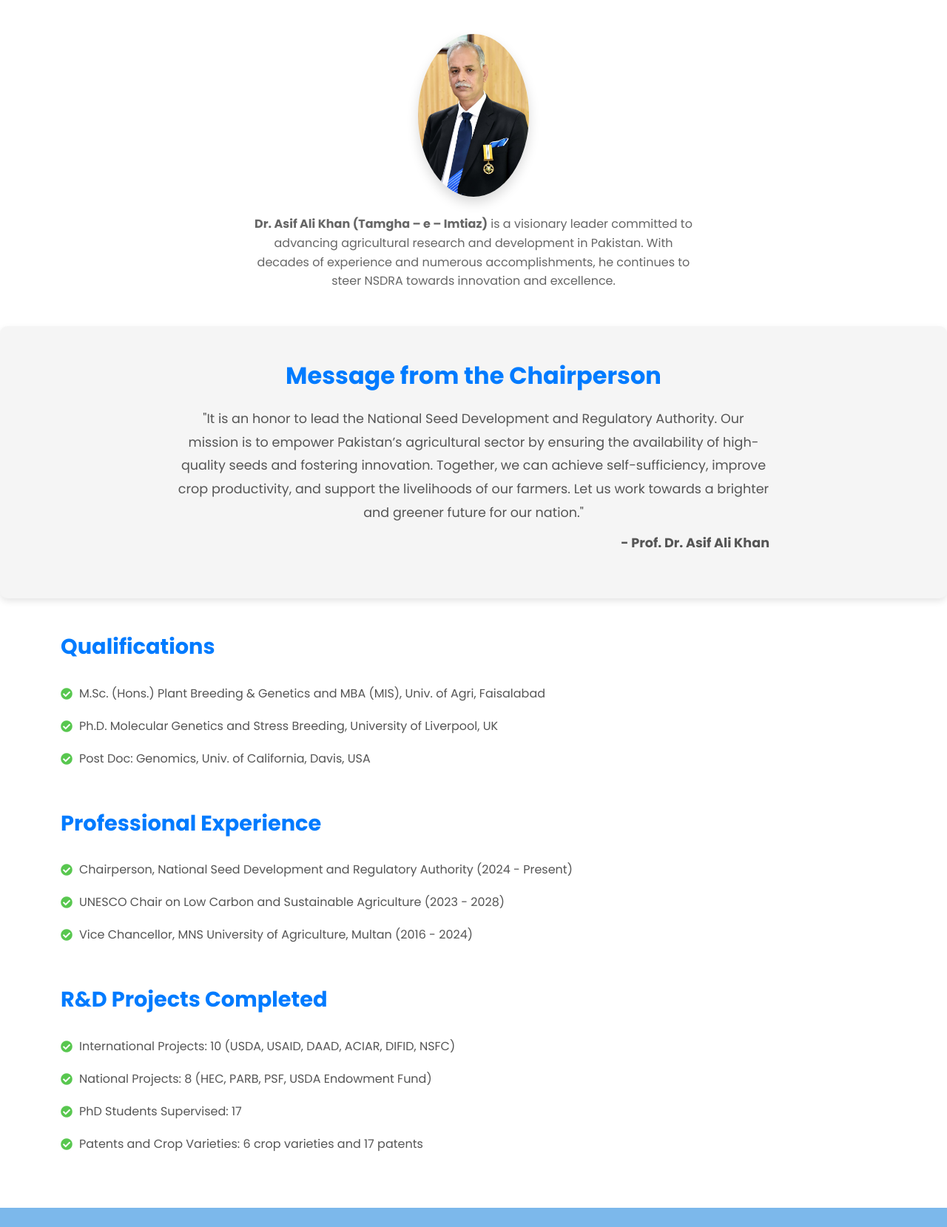
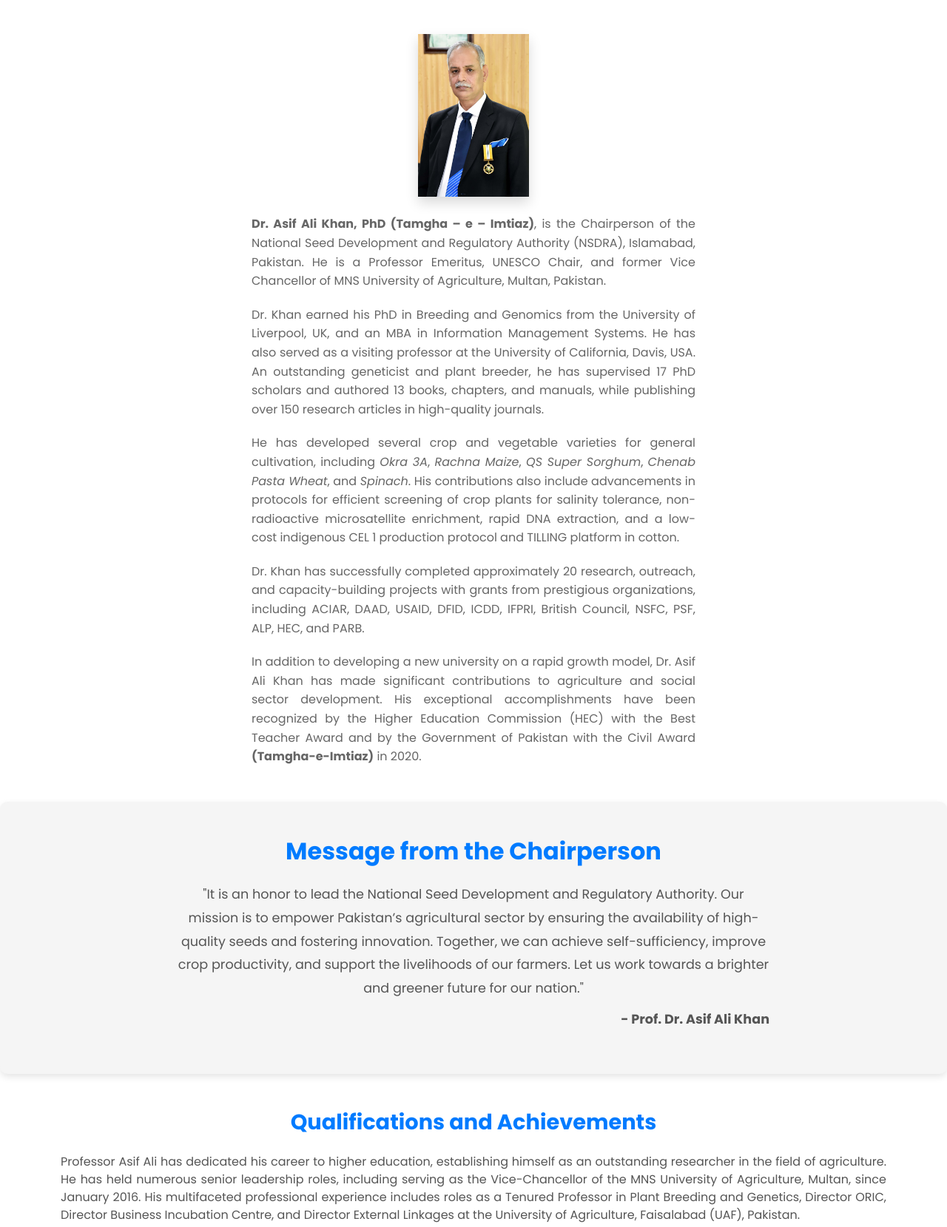
Before and after one commit to visionbotix/nsdra, a plain HTML site: page chairperson.html in a window 1280 px wide. Shown: the part 552-2211 px from the top of the page at 74% size. Drawn offline with nearby package versions, Linux system fonts and the light colour scheme.

Commit message:
chairperson modified and vec removed

```diff
--- a/chairperson.html
+++ b/chairperson.html
@@ -173,7 +173,7 @@ Free Bootstrap 5 HTML Template
                                 <li><a class="dropdown-item" href="http://www.federalseed.gov.pk/" target="_blank" rel="noopener noreferrer">FSC&RD</a></li>
                                 <li><a class="dropdown-item" href="https://www.pbrr.gov.pk/" target="_blank" rel="noopener noreferrer">PBRR</a></li>
 
-                                <li><a class="dropdown-item" href="vec.html">VEC</a></li>
+                                <!-- <li><a class="dropdown-item" href="vec.html">VEC</a></li> -->
                                 <li><a class="dropdown-item" href="https://www.pbrr.gov.pk/">Media</a></li>
                                 <li><a class="dropdown-item" href="https://www.pbrr.gov.pk/">Resources</a></li>
                                 <li><a class="dropdown-item" href="https://www.pbrr.gov.pk/">News/ Press Releases</a></li>
@@ -232,12 +232,29 @@ Free Bootstrap 5 HTML Template
 
             <section class="profile-section text-center py-5">
                 <div class="container">
-                    <img src="images/chairperson.jpg" alt="Prof. Dr. Asif Ali Khan" class="img-fluid rounded-circle shadow">
-                    <p class="mt-4">
-                        <strong> Dr. Asif Ali Khan (Tamgha – e – Imtiaz)</strong> is a visionary leader committed to advancing agricultural research and development in Pakistan. With decades of experience and numerous accomplishments, he continues to steer NSDRA towards innovation and excellence.
-                    </p>
+                    <img src="images/chairperson.jpg" alt="Prof. Dr. Asif Ali Khan" class="img-fluid shadow" style="border-radius: 0;">
+                    <div style="text-align: justify;">
+                        <p class="mt-4">
+                            <strong>Dr. Asif Ali Khan, PhD (Tamgha – e – Imtiaz)</strong>, is the Chairperson of the National Seed Development and Regulatory Authority (NSDRA), Islamabad, Pakistan. He is a Professor Emeritus, UNESCO Chair, and former Vice Chancellor of MNS University of Agriculture, Multan, Pakistan.
+                        </p>
+                        <p>
+                            Dr. Khan earned his PhD in Breeding and Genomics from the University of Liverpool, UK, and an MBA in Information Management Systems. He has also served as a visiting professor at the University of California, Davis, USA. An outstanding geneticist and plant breeder, he has supervised 17 PhD scholars and authored 13 books, chapters, and manuals, while publishing over 150 research articles in high-quality journals.
+                        </p>
+                        <p>
+                            He has developed several crop and vegetable varieties for general cultivation, including <em>Okra 3A</em>, <em>Rachna Maize</em>, <em>QS Super Sorghum</em>, <em>Chenab Pasta Wheat</em>, and <em>Spinach</em>. His contributions also include advancements in protocols for efficient screening of crop plants for salinity tolerance, non-radioactive microsatellite enrichment, rapid DNA extraction, and a low-cost indigenous CEL 1 production protocol and TILLING platform in cotton.
+                        </p>
+                        <p>
+                            Dr. Khan has successfully completed approximately 20 research, outreach, and capacity-building projects with grants from prestigious organizations, including ACIAR, DAAD, USAID, DFID, ICDD, IFPRI, British Council, NSFC, PSF, ALP, HEC, and PARB.
+                        </p>
+                        <p>
+                            In addition to developing a new university on a rapid growth model, Dr. Asif Ali Khan has made significant contributions to agriculture and social sector development. His exceptional accomplishments have been recognized by the Higher Education Commission (HEC) with the Best Teacher Award and by the Government of Pakistan with the Civil Award <strong>(Tamgha-e-Imtiaz)</strong> in 2020.
+                        </p>
+                    </div>
                 </div>
             </section>
+
+
+
 
             <section class="message-section py-5">
                 <div class="container">
@@ -248,34 +265,35 @@ Free Bootstrap 5 HTML Template
                     <p class="text-end"><strong>- Prof. Dr. Asif Ali Khan</strong></p>
                 </div>
             </section>
+
+
             <section class="details-section py-5">
                 <div class="container">
-                    <!-- Qualifications -->
-                    <h3 class="mb-4">Qualifications</h3>
-                    <ul class="custom-list">
-                        <li>M.Sc. (Hons.) Plant Breeding & Genetics and MBA (MIS), Univ. of Agri, Faisalabad</li>
-                        <li>Ph.D. Molecular Genetics and Stress Breeding, University of Liverpool, UK</li>
-                        <li>Post Doc: Genomics, Univ. of California, Davis, USA</li>
-                    </ul>
-
-                    <!-- Professional Experience -->
-                    <h3 class="mb-4 mt-5">Professional Experience</h3>
-                    <ul class="custom-list">
-                        <li>Chairperson, National Seed Development and Regulatory Authority (2024 - Present)</li>
-                        <li>UNESCO Chair on Low Carbon and Sustainable Agriculture (2023 - 2028)</li>
-                        <li>Vice Chancellor, MNS University of Agriculture, Multan (2016 - 2024)</li>
-                    </ul>
-
-                    <!-- R&D Projects -->
-                    <h3 class="mb-4 mt-5">R&D Projects Completed</h3>
-                    <ul class="custom-list">
-                        <li>International Projects: 10 (USDA, USAID, DAAD, ACIAR, DIFID, NSFC)</li>
-                        <li>National Projects: 8 (HEC, PARB, PSF, USDA Endowment Fund)</li>
-                        <li>PhD Students Supervised: 17</li>
-                        <li>Patents and Crop Varieties: 6 crop varieties and 17 patents</li>
-                    </ul>
+                    <h3 class="mb-4 text-center">Qualifications and Achievements</h3>
+                    <p style="text-align: justify;">
+                        Professor Asif Ali has dedicated his career to higher education, establishing himself as an outstanding researcher in the field of agriculture. He has held numerous senior leadership roles, including serving as the Vice-Chancellor of the MNS University of Agriculture, Multan, since January 2016. His multifaceted professional experience includes roles as a Tenured Professor in Plant Breeding and Genetics, Director ORIC, Director Business Incubation Centre, and Director External Linkages at the University of Agriculture, Faisalabad (UAF), Pakistan.
+                    </p>
+                    <p style="text-align: justify;">
+                        Dr. Asif earned his <strong>Ph.D. in Breeding and Genomics</strong> from the University of Liverpool, UK, and an <strong>MBA in Information Management Systems</strong>. To further enhance his expertise, he completed a <strong>Postdoctoral Fellowship in Genomics</strong> at the University of California, Davis, USA, specializing in mutation breeding, molecular genetics, and stress tolerance. His extensive knowledge enables him to expand technical insights across the agricultural value chain and provide exceptional academic leadership.
+                    </p>
+                    <p style="text-align: justify;">
+                        As a researcher, Dr. Asif has significantly contributed to agricultural advancements. He was a member of the breeding team for FH87, a high oil-content cotton variety, and the Cotton Breeding Group at UAF, where he developed promising strains such as B622, B630, PB38, and PB896. These strains exhibit resistance to bollworms, high yield, and improved drought and salinity tolerance. He also introduced an okra line resistant to Yellow Vein Mosaic Virus. Dr. Asif has enhanced protocols for crop plant screening, non-radioactive microsatellite enrichment, rapid DNA extraction, and low-cost CEL 1 production. His extensive research is documented in over 140 peer-reviewed publications in prestigious journals.
+                    </p>
+                    <p style="text-align: justify;">
+                        Dr. Asif has had a profound impact as an educator, supervising more than <strong>15 PhD students</strong> and over <strong>60 MSc students</strong> in conventional and molecular plant breeding, using crops like wheat, cotton, maize, and vegetables as models. His contributions as a research manager include developing human resources, mobilizing resources for basic and applied research, and fostering collaboration with national and international funding bodies. These efforts resulted in over 50 agreements with universities in the US, Europe, and Australia, leading to increased collaboration, student exchanges, and a fourfold rise in research funding.
+                    </p>
+                    <p style="text-align: justify;">
+                        In 2011, Dr. Asif was appointed the Founding Director of ORIC at UAF, where his dedication transformed the office into one of the university's most dynamic departments. Under his leadership, national and international research funding exceeded 2.5 billion PKR by 2015. He spearheaded the commercialization of research outcomes, registering over 12 startups, incubating 17 companies, and establishing academia-industry linkages. These efforts significantly improved UAF’s national and international rankings, making it the only Pakistani university ranked among the top 100 globally.
+                    </p>
+                    <p style="text-align: justify;">
+                        As Vice-Chancellor of MNS University of Agriculture, Multan, Dr. Asif developed the university's vision and strategic plan, recruited highly qualified faculty, and established statutory bodies, faculties, and departments. He introduced nine undergraduate and 21 postgraduate programs, raised over 400 million PKR in research funding, and implemented a master plan for the campus and agricultural farms. His leadership resulted in the creation of a world-class campus equipped with laboratories, greenhouses, and agricultural research facilities.
+                    </p>
+                    <p style="text-align: justify;">
+                        Dr. Asif’s exceptional contributions have earned him numerous accolades, including the <strong>Best University Teacher Award</strong> in 2014 and recognition as a prolific researcher and visionary leader in Pakistan’s agricultural sector. His efforts to build a knowledge-based economy through research commercialization, technology transfer, and community service have been commendable, making him a valuable asset to the university and the nation.
+                    </p>
                 </div>
             </section>
+
 
 
 
--- a/js/custom.js
+++ b/js/custom.js
@@ -11,9 +11,9 @@
     // BACKSTRETCH SLIDESHOW
     $('.hero-section').backstretch([
       "images/slideshow/agriculture pakistan national seed development and regulatory authority image 2.jpg",
-      "images/slideshow/agriculture pakistan national seed development and regulatory authority image 3.jpg",
       "images/slideshow/agriculture pakistan national seed development and regulatory authority image 1.jpg",
-      "images/slideshow/agriculture pakistan national seed development and regulatory authority image 4.jpg"
+      "images/slideshow/tractor-vineyard.jpg",
+      "images/slideshow/unrecognizable-cleaner-walking-into-hotel-room-with-tools-detergents.jpg"
 
     ],  {duration: 2000, fade: 750});
 
```
Also changed, not shown: about.html (+1 -1 lines), contact.html (+1 -1 lines), governance.html (+1 -1 lines), index.html (+1 -1 lines), legislation.html (+1 -1 lines), media.html (+1 -1 lines), organogram.html (+1 -1 lines), press-release.html (+1 -1 lines), resources.html (+1 -1 lines).
